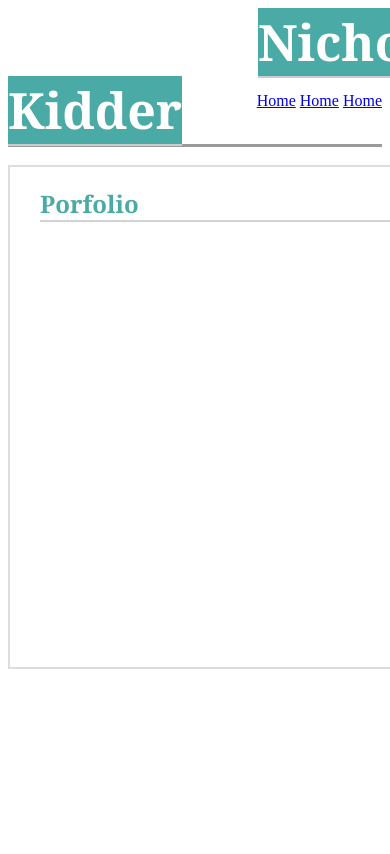
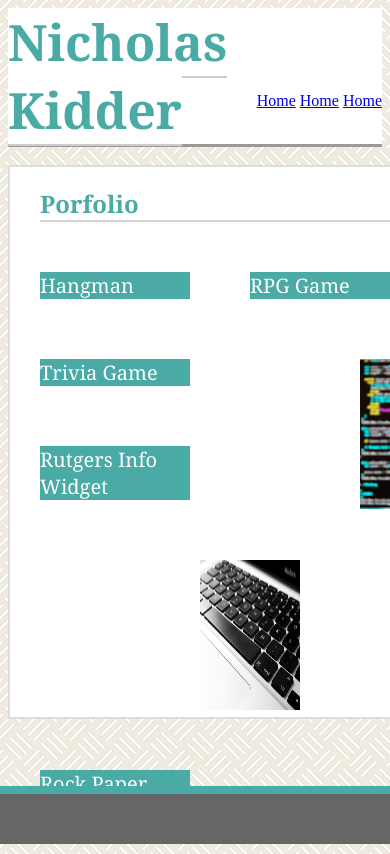
Before and after one commit to nickidder1994/Responsive-Portfolio, a plain HTML site: page portfolio.html in a window 390 px wide. Shown: the top 854 px of the page. Drawn offline with Linux system fonts and the light colour scheme.

```diff
--- a/assets/css/portfolio_style.css
+++ b/assets/css/portfolio_style.css
@@ -1,12 +1,11 @@
 h1 {
-    font-family: Georgia, 'Times New Roman', Times, serif;
-    background-color: #4aaaa5;
-    color:  #ffffff;
-    display: inline;
-    margin-left: 250px;
-    font-size: 50px;
-    border-bottom: solid 2px #cccccc;
-    background-size: 90px;
+  font-family: Georgia, 'Times New Roman', Times, serif;
+  background-color: #ffffff;
+  color: #4aaaa5;
+  display: inline;
+  font-size: 50px;
+  border-bottom: solid 2px #cccccc;
+  background-size: 90px;
     }
     header {
       border-bottom: outset;
@@ -30,7 +29,32 @@ h1 {
         margin: 0 auto;
         border:solid 2px #dddddd;
         width: 960px;
-        height: 500px;
+        height: 550px;
         clear: left;
         background-color: #ffffff;
       }
+      img {
+        width: 100px;
+        height: 150px;
+        margin: 30px;
+        display: inline;
+        float: right;
+    }
+    p {
+        background-color: #4aaaa5;
+        width: 150px;
+        font-family: Georgia, 'Times New Roman', Times, serif;
+        color: #ffffff;
+        margin: 30px;
+        font-size: 20px;
+        float: left
+    }
+    .footer {
+      height: 50px;
+      background-color: #666666;
+      position: absolute;
+      right: 0;
+      left: 0;
+      bottom: 0;
+      border-top: solid 8px #4aaaa5
+      }
--- a/portfolio.html
+++ b/portfolio.html
@@ -1,5 +1,6 @@
 <!DOCTYPE html>
 <html lang="en">
+
 <head>
     <meta charset="UTF-8">
     <meta name="viewport" content="width=device-width, initial-scale=1.0">
@@ -7,7 +8,8 @@
     <title>Nicholas Kidder</title>
     <link rel="stylesheet" href="./assets/css/portfolio_style.css">
 </head>
-<body>
+
+<body background="./images/floor-tile.png">
 
     <header>
 
@@ -25,10 +27,31 @@
     <div id="container">
 
         <h2>Porfolio</h2>
-
+        <div class="row">
+            <div class="column-md-3">
+                <img src="./images/5412534845_9b767b05eb_z.jpg">
+                <p>Hangman</p>
             </div>
-
+            <div class="column-md-3">
+                <img src="./images/40371164153_0f885bfb71_m.jpg">
+                <p>RPG Game</p>
+            </div>
+            <div class="column">
+                <img src="./images/6571675827_0a2e9bdd6a_z.jpg">
+                <p>Trivia Game</p>
+            </div>
+            <div class="column">
+                <img src="./images/3432136400_bf58d9c5dc_z.jpg">
+                <p>Rutgers Info Widget</p>
+            </div>
+            <div class="column">
+                <img src="./images/3207038393_d00028942c_z.jpg">
+                <p>Rock Paper Scissors</p>
+            </div>
+        </div>
+    </div>
     <footer class="footer"></footer>
 
 </body>
+
 </html>
--- a/style.css
+++ b/style.css
@@ -7,6 +7,13 @@ h1 {
   font-size: 50px;
   border-bottom: solid 2px #cccccc;
   background-size: 90px;
+  }
+  @media only screen and (max-width:640px){
+    h1{
+      font-size: 10px;
+      background-size: 30px;
+
+    }
   }
   header {
     border-bottom: outset;
@@ -42,11 +49,13 @@ ul {
 }
 p {
   float: left;
-  width: 600px
+  width: 600px;
+  font-size:  15px;
 }
-body {
-  background-image: url("./assets/images/floor-tile.png")
-}
+@media only screen and (max-width: 600px(max-width:640px){
+  p{
+    font-size: 5px;
+  }
 .footer {
   height: 50px;
   background-color: #666666;
```
Also changed, not shown: contact.html (+1 -1 lines), index.html (+2 -2 lines). Lines whose indentation alone changed are shown as unchanged.
